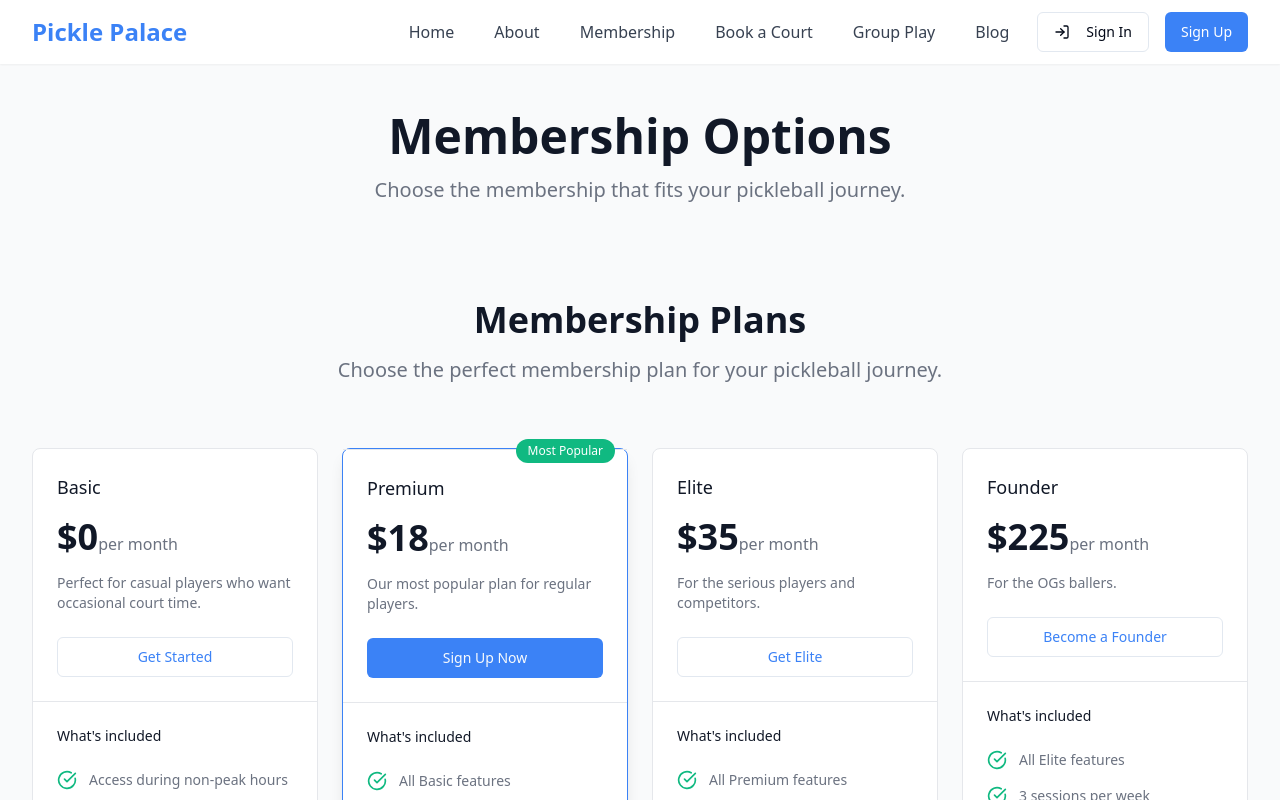
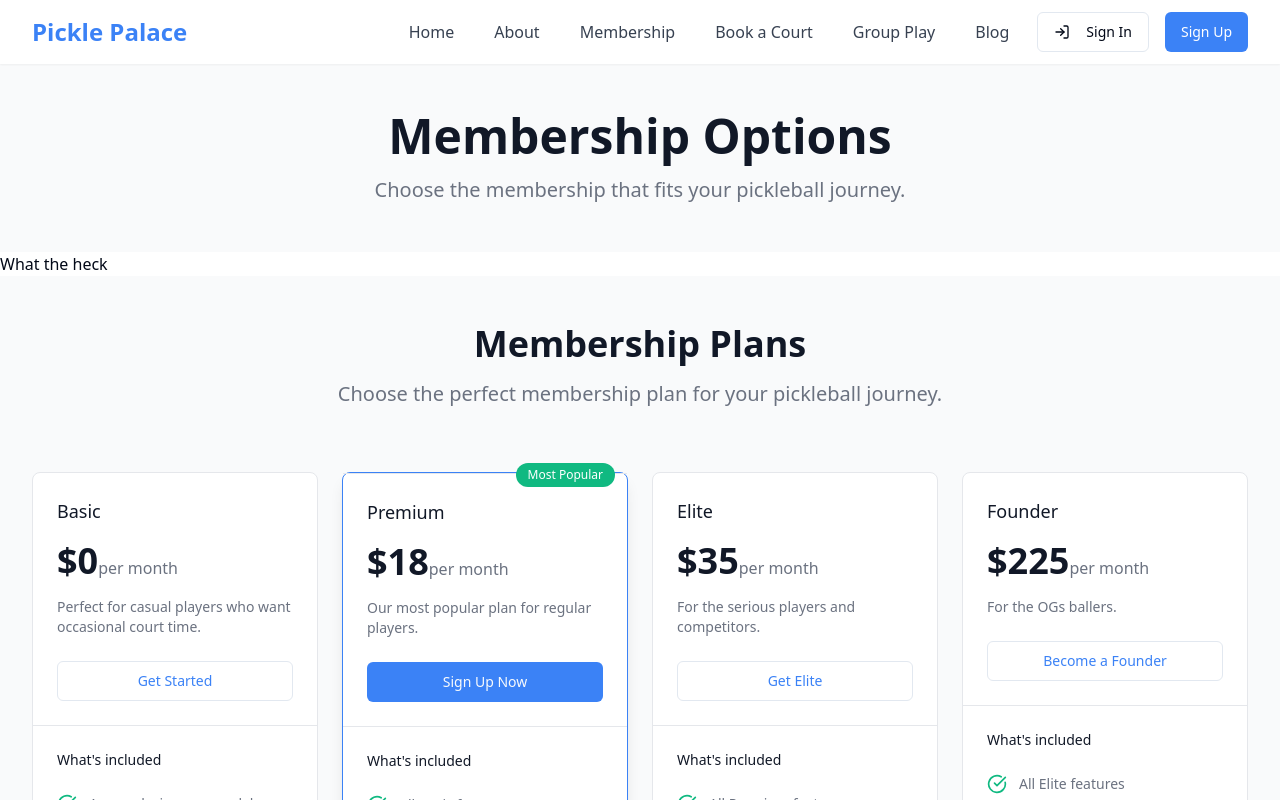
Before and after one commit to heath-work/pickle-palace-play, a React (Vite) app: page /membership in a window 1280 px wide. Shown: the top 800 px of the page. Built offline with nearby package versions, Linux system fonts and the light colour scheme; the HTML template or start-up script is replaced by a standard one.

Commit message:
Code edited in Lovable Code Editor
Edited UI in Lovable

```diff
--- a/src/pages/Membership.tsx
+++ b/src/pages/Membership.tsx
@@ -21,7 +21,7 @@ const MembershipPage = () => {
           </div>
         </div>
       </div>
-
+<h2>What the heck</h2>
       <MembershipPlans />
 
       <div className="py-16 bg-white" id="basic">
```
